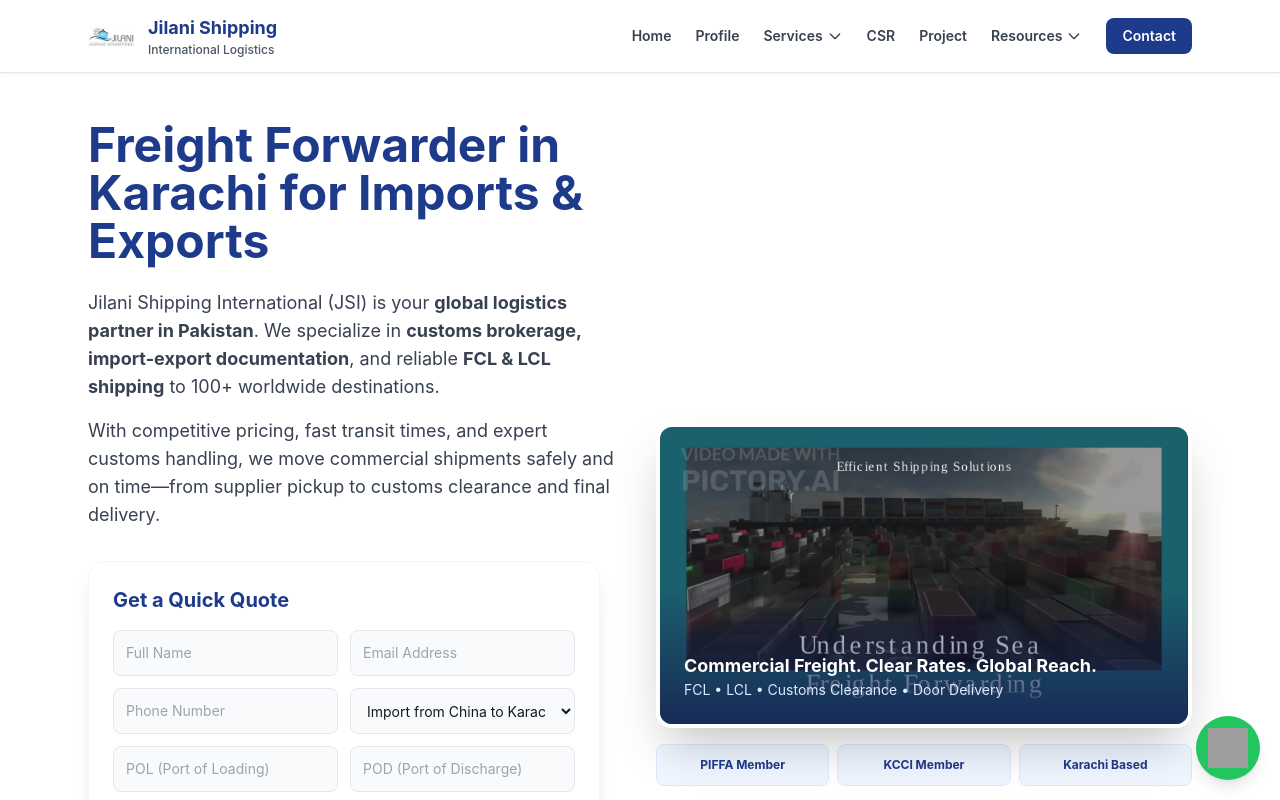
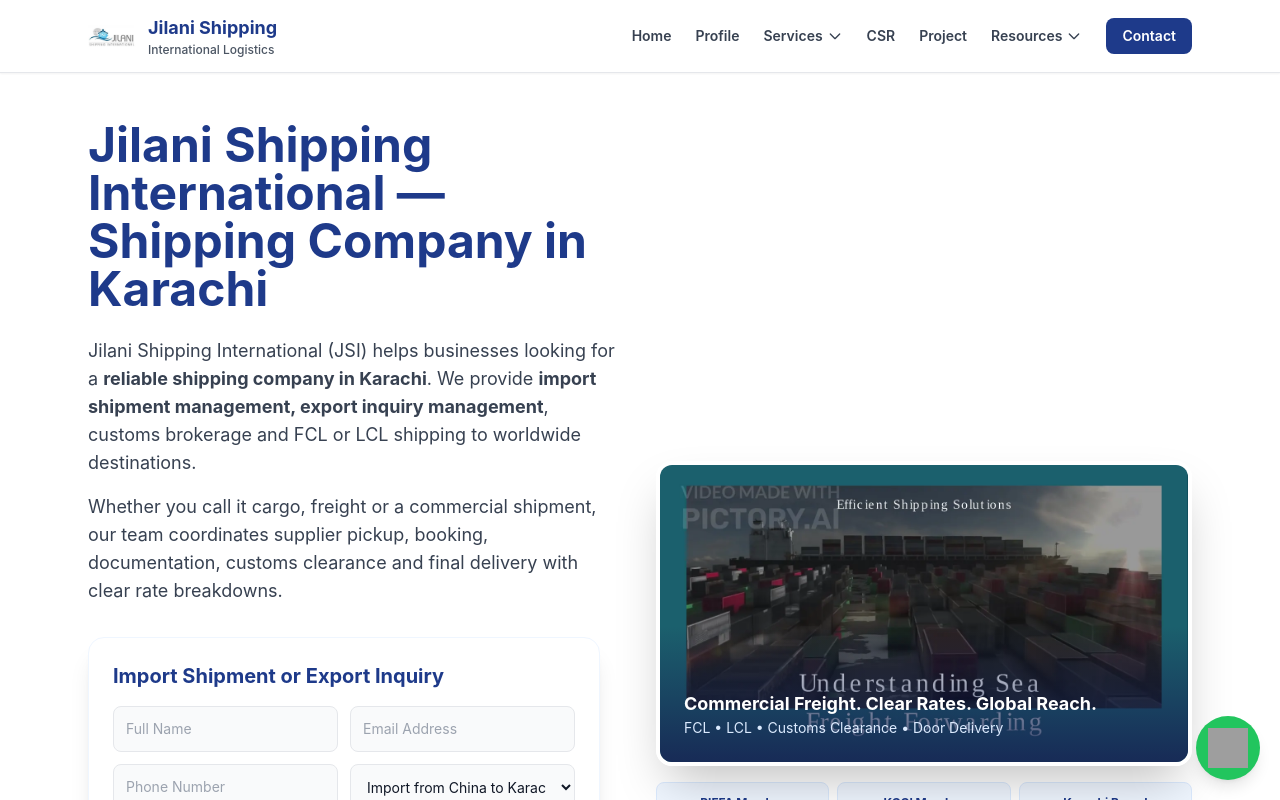
Before and after one commit to ubaidking1/JJ, a Next.js app: page / in a window 1280 px wide. Shown: the top 800 px of the page. Built offline with nearby package versions, Linux system fonts and the light colour scheme; grey boxes are pictures that could not be loaded.

Commit message:
Add brand and shipment keywords to homepage

```diff
--- a/app/page.tsx
+++ b/app/page.tsx
@@ -3,8 +3,17 @@
 import type { Metadata } from "next";
 
 export const metadata: Metadata = {
-  title: "Freight Forwarder Karachi | Import & Export | JSI",
-  description: "Import and export freight forwarding in Karachi with FCL, LCL, air freight, customs clearance and worldwide shipping support.",
+  title: { absolute: "Jilani Shipping | Best Shipping Company in Karachi" },
+  description: "Jilani Shipping International manages commercial import and export shipments, cargo, FCL, LCL, air freight and customs clearance from Karachi to worldwide ports.",
+  keywords: [
+    "Jilani Shipping",
+    "Jilani Shipping International",
+    "best shipping company in Karachi",
+    "import shipment management",
+    "export inquiry management",
+    "export shipment management",
+    "commercial cargo Karachi",
+  ],
   alternates: { canonical: "/" },
 };
 
@@ -14,21 +23,21 @@
       <section className="grid lg:grid-cols-2 gap-8 items-center">
         <div className="text-center lg:text-left">
           <h1 className="text-3xl md:text-5xl font-bold leading-tight text-blue-900">
-            Freight Forwarder in Karachi for Imports & Exports
+            Jilani Shipping International — Shipping Company in Karachi
           </h1>
 
           <div className="mt-6 space-y-4">
             <p className="text-sm md:text-lg text-gray-700 leading-relaxed max-w-xl mx-auto lg:mx-0">
-              Jilani Shipping International (JSI) is your <strong>global logistics partner in Pakistan</strong>. We specialize in <strong>customs brokerage, import-export documentation</strong>, and reliable <strong>FCL & LCL shipping</strong> to 100+ worldwide destinations.
+              Jilani Shipping International (JSI) helps businesses looking for a <strong>reliable shipping company in Karachi</strong>. We provide <strong>import shipment management, export inquiry management</strong>, customs brokerage and FCL or LCL shipping to worldwide destinations.
             </p>
             <p className="text-sm md:text-lg text-gray-700 leading-relaxed max-w-xl mx-auto lg:mx-0">
-              With competitive pricing, fast transit times, and expert customs handling, we move commercial shipments safely and on time—from supplier pickup to customs clearance and final delivery.
+              Whether you call it cargo, freight or a commercial shipment, our team coordinates supplier pickup, booking, documentation, customs clearance and final delivery with clear rate breakdowns.
             </p>
           </div>
 
           <div className="mt-8">
             <div className="bg-white p-6 rounded-2xl shadow-xl border border-blue-50 max-w-lg">
-              <h2 className="text-xl font-bold text-blue-900 mb-4">Get a Quick Quote</h2>
+              <h2 className="text-xl font-bold text-blue-900 mb-4">Import Shipment or Export Inquiry</h2>
               <form action="https://formspree.io/f/xpwadvro" method="POST" className="grid grid-cols-1 sm:grid-cols-2 gap-3">
                 <input type="hidden" name="lead_source" value="Homepage Quick Quote" />
                 <input name="name" placeholder="Full Name" aria-label="Full Name" className="p-3 bg-gray-50 border border-gray-200 rounded-lg text-sm outline-blue-500" required />
@@ -235,7 +244,8 @@
       </section>
 
       <section className="mt-20">
-        <h2 className="text-center text-3xl font-bold text-blue-900 mb-10">Global Shipping & Logistics Services</h2>
+          <h2 className="text-center text-3xl font-bold text-blue-900 mb-3">Import & Export Shipment Management</h2>
+          <p className="text-center text-gray-600 max-w-3xl mx-auto mb-10">Cargo clients and commercial shipment clients both receive route planning, carrier coordination, documentation support and a clear quotation from our Karachi team.</p>
         <div className="grid sm:grid-cols-2 lg:grid-cols-3 gap-6">
           <Link href="/freight-forwarder-karachi/" className="p-6 bg-blue-50 border-2 border-blue-200 rounded-xl shadow-sm hover:shadow-md transition-shadow group">
             <div className="w-10 h-10 bg-blue-700 rounded-lg flex items-center justify-center text-white mb-4 font-bold group-hover:scale-110 transition-transform" aria-hidden="true">🌐</div>
```
